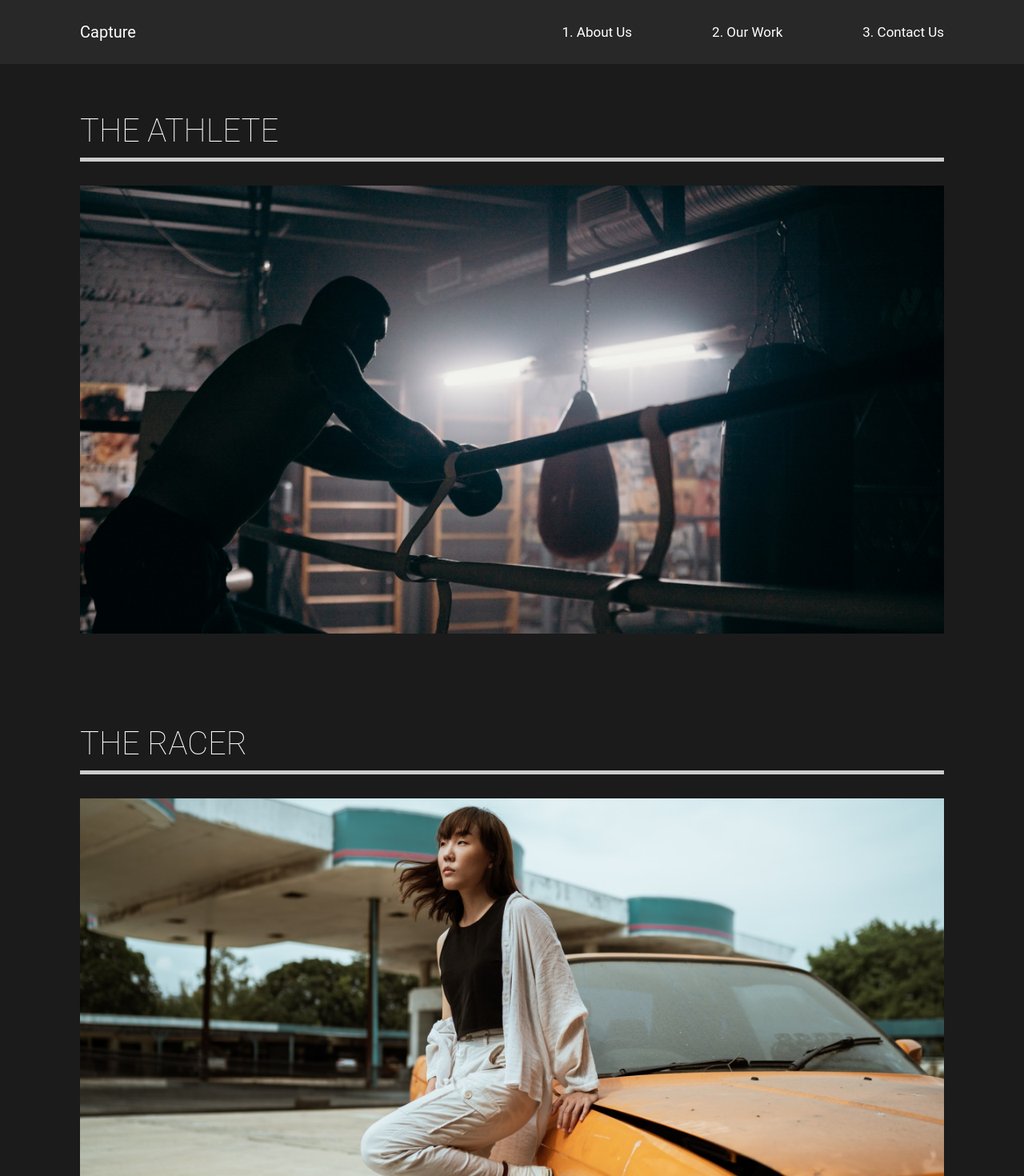
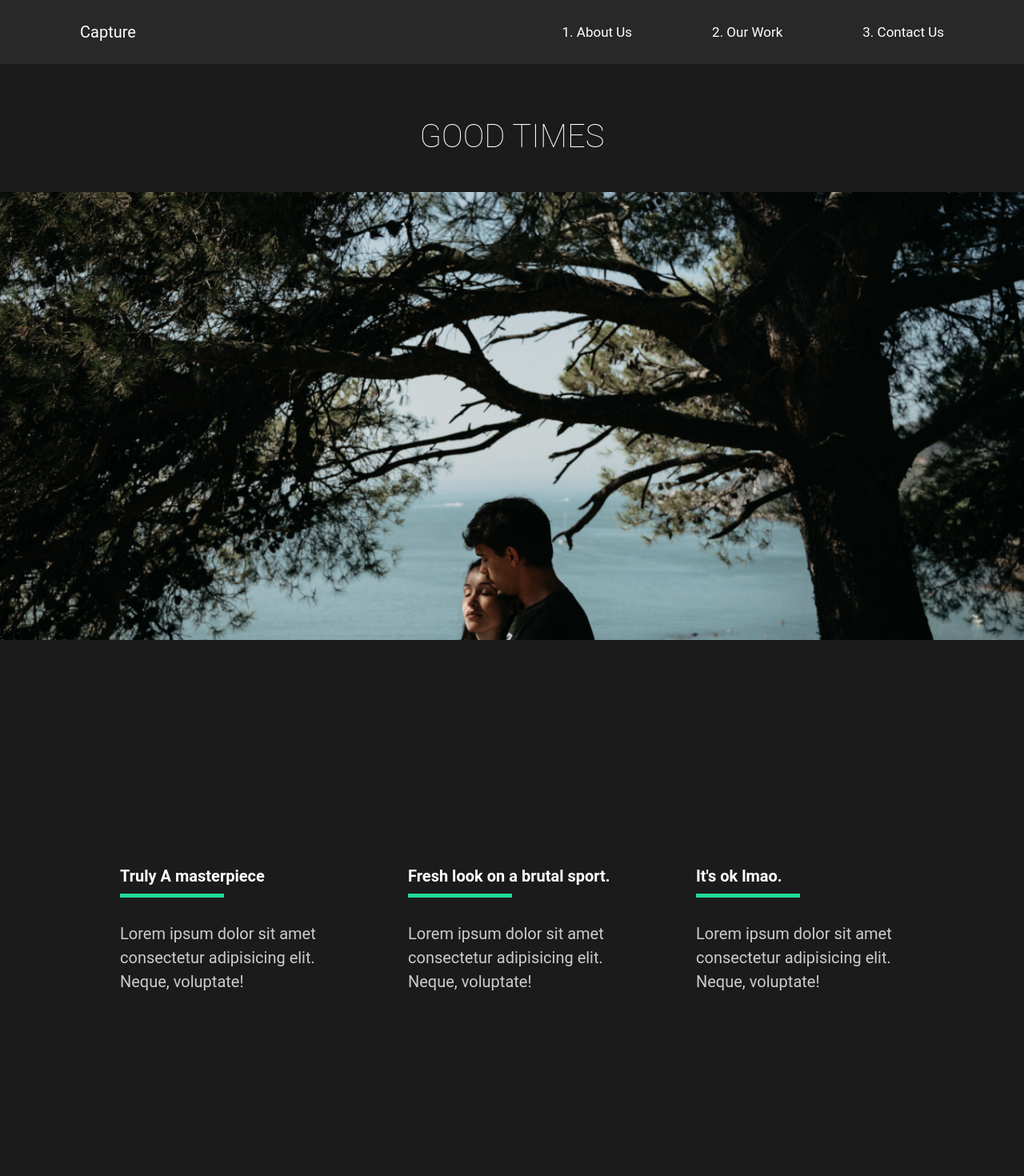
Before and after one commit to saharsdr/React-Course-Capture, a React (Create React App) app: page /work/good-times in a window 1280 px wide. Shown: the top 1470 px of the page at 80% size. Built offline with nearby package versions, Linux system fonts and the light colour scheme.

Commit message:
Movie Detail Done

```diff
--- a/src/App.js
+++ b/src/App.js
@@ -7,6 +7,7 @@
 import ContactUs from "./pages/ContactUs";
 import OurWork from "./pages/OurWork";
 import Nav from "./components/Nav";
+import MovieDetail from "./pages/MovieDetail";
 
 // Router
 import { Switch, Route } from "react-router-dom";
@@ -22,8 +23,12 @@
           <AboutUs />
         </Route>
 
-        <Route path="/work">
+        <Route path="/work" exact>
           <OurWork />
+        </Route>
+
+        <Route path="/work/:id">
+          <MovieDetail />
         </Route>
 
         <Route path="/contact">
--- /dev/null
+++ b/src/movieState.js
@@ -0,0 +1,69 @@
+import athlete from './img/athlete-small.png';
+import goodtimes from './img/goodtimes-small.png';
+import theracer from './img/theracer-small.png';
+import theracer2 from './img/the-racer2.jpg';
+import goodtimes2 from './img/good-times2.jpg';
+import athlete2 from './img/athlete2.png';
+
+export const MovieState = () => {
+  return [
+    {
+      title: 'the Athlete',
+      mainImg: athlete,
+      secondaryImg: athlete2,
+      url: '/work/the-athlete',
+      awards:[
+        {
+          title: 'Truly A masterpiece',
+          description: 'Lorem ipsum dolor sit amet consectetur adipisicing elit. Neque, voluptate!',
+        },
+        {
+          title: 'Fresh look on a brutal sport.',
+          description: 'Lorem ipsum dolor sit amet consectetur adipisicing elit. Neque, voluptate!',
+        },
+        {
+          title: 'It\'s ok lmao.',
+          description: 'Lorem ipsum dolor sit amet consectetur adipisicing elit. Neque, voluptate!',
+        },
+      ]
+    },
+
+    {
+      title: 'Good Times',
+      mainImg: goodtimes,
+      secondaryImg: goodtimes2,
+      url: '/work/good-times',
+      awards:[
+        {
+          title: 'Truly A masterpiece',
+          description: 'Lorem ipsum dolor sit amet consectetur adipisicing elit. Neque, voluptate!',
+        },
+        {
+          title: 'Fresh look on a brutal sport.',
+          description: 'Lorem ipsum dolor sit amet consectetur adipisicing elit. Neque, voluptate!',
+        },
+        {
+          title: 'It\'s ok lmao.',
+          description: 'Lorem ipsum dolor sit amet consectetur adipisicing elit. Neque, voluptate!',
+        },
+      ]
+    },
+
+    {
+      title: 'the racer',
+      mainImg: theracer,
+      secondaryImg: theracer2,
+      url: '/work/the-racer',
+      awards:[
+        {
+          title: 'Fresh look on a brutal sport.',
+          description: 'Lorem ipsum dolor sit amet consectetur adipisicing elit. Neque, voluptate!',
+        },
+        {
+          title: 'It\'s ok lmao.',
+          description: 'Lorem ipsum dolor sit amet consectetur adipisicing elit. Neque, voluptate!',
+        },
+      ]
+    },
+  ]
+}
--- /dev/null
+++ b/src/pages/MovieDetail.js
@@ -0,0 +1,106 @@
+import styled from "styled-components";
+import { useHistory } from "react-router";
+import { MovieState } from "../movieState";
+import { useState, useEffect } from "react";
+
+const MovieDetail = () => {
+  const history = useHistory();
+  const url = history.location.pathname;
+  const [movies, setMovies] = useState(MovieState);
+  const [movie, setMovie] = useState(null);
+
+  // useEffect
+  useEffect(() => {
+    const currentMovie = movies.filter((stateMovie) => stateMovie.url === url);
+    setMovie(currentMovie[0]);
+  }, [movies, url]);
+
+  return (
+    <>
+      {movie && (
+        <Details>
+          <HeadLine>
+            <h2>{movie.title}</h2>
+            <img src={movie.mainImg} alt="movie" />
+          </HeadLine>
+          <Awards>
+            {movie.awards.map((award) => (
+              <Award title={award.title} description={award.description} key={award.title} />
+            ))}
+          </Awards>
+          <ImageDisplay>
+            <img src={movie.secondaryImg} alt="movie" />
+          </ImageDisplay>
+        </Details>
+      )}
+    </>
+  );
+};
+
+const Details = styled.div`
+  color : white;
+`;
+
+const HeadLine = styled.div`
+  min-height : 90vh;
+  padding-top : 20vh;
+  position: relative;
+  h2 {
+    position: absolute;
+    top: 10%;
+    left: 50%;
+    transform: translate(-50%, -10%);
+  }
+  img {
+     width: 100%;
+     height: 70vh;
+     object-fit: cover;
+  }
+`;
+
+const Awards= styled.div`
+  min-height: 80vh;
+  display: flex;
+  margin: 5rem 10rem;
+  align-items: center;
+  justify-content: space-around;
+`;
+
+// Award Component
+const Award = ({title, description}) => {
+  return (
+    <StyledAward>
+      <h3>{title}</h3>
+      <div className="line"></div>
+      <p>{description}</p>
+    </StyledAward>
+  )
+}
+
+const ImageDisplay= styled.div`
+  min-height: 50vh;
+  img {
+    width: 100%;
+    height: 100vh;
+    object-fit: cover;
+  }
+`;
+
+
+const StyledAward= styled.div`
+  padding: 5rem;
+  h3{
+    font-size: 2rem;
+  }
+  .line {
+    width: 50%;
+    background: #23d997;
+    height: .5rem;
+    margin: 1rem 0;
+  }
+  p{
+    padding: 2rem 0;
+  }
+`;
+
+export default MovieDetail;
--- a/src/pages/OurWork.js
+++ b/src/pages/OurWork.js
@@ -12,21 +12,21 @@
       <Movie>
         <h2>The Athlete</h2>
         <div className="line"></div>
-        <Link>
+        <Link to="/work/the-athlete">
           <img src={athlete} alt="athlete" />
         </Link>
       </Movie>
       <Movie>
         <h2>The Racer</h2>
         <div className="line"></div>
-        <Link>
+        <Link to="/work/the-racer">
           <img src={theracer} alt="theracer" />
         </Link>
       </Movie>
       <Movie>
         <h2>Good Times</h2>
         <div className="line"></div>
-        <Link>
+        <Link to="/work/good-times">
           <img src={goodtimes} alt="goodtimes" />
         </Link>
       </Movie>
```
